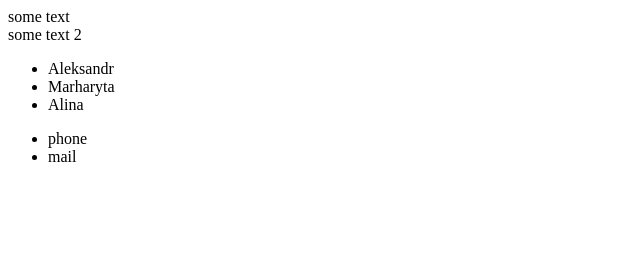
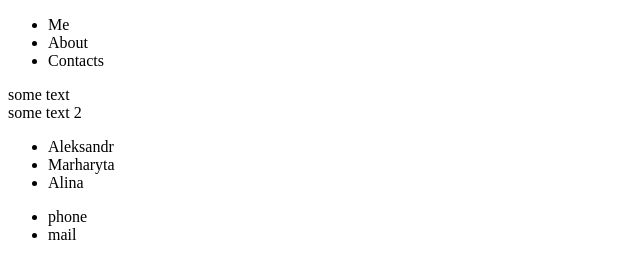
Before and after one commit to Marharyta-Dovhoteles/repo-for-three-dev, a plain HTML site: page index.html in a window 1280 px wide. Shown: the whole page, without its empty margins (0-640 px from the left). Drawn offline with Linux system fonts and the light colour scheme.

Commit message:
added header

```diff
--- a/index.html
+++ b/index.html
@@ -7,7 +7,13 @@
 		<title>Repo-for-three-dev</title>
 	</head>
 	<body>
-		<!-- need to add Nav: Me, About, Contacts -->
+    <header>
+      <ul>
+        <li>Me</li>
+        <li>About</li>
+        <li>Contacts</li>
+      </ul>
+    </header>
 		<main>
 			<div>some text</div>
 			<div>some text 2</div>
```
